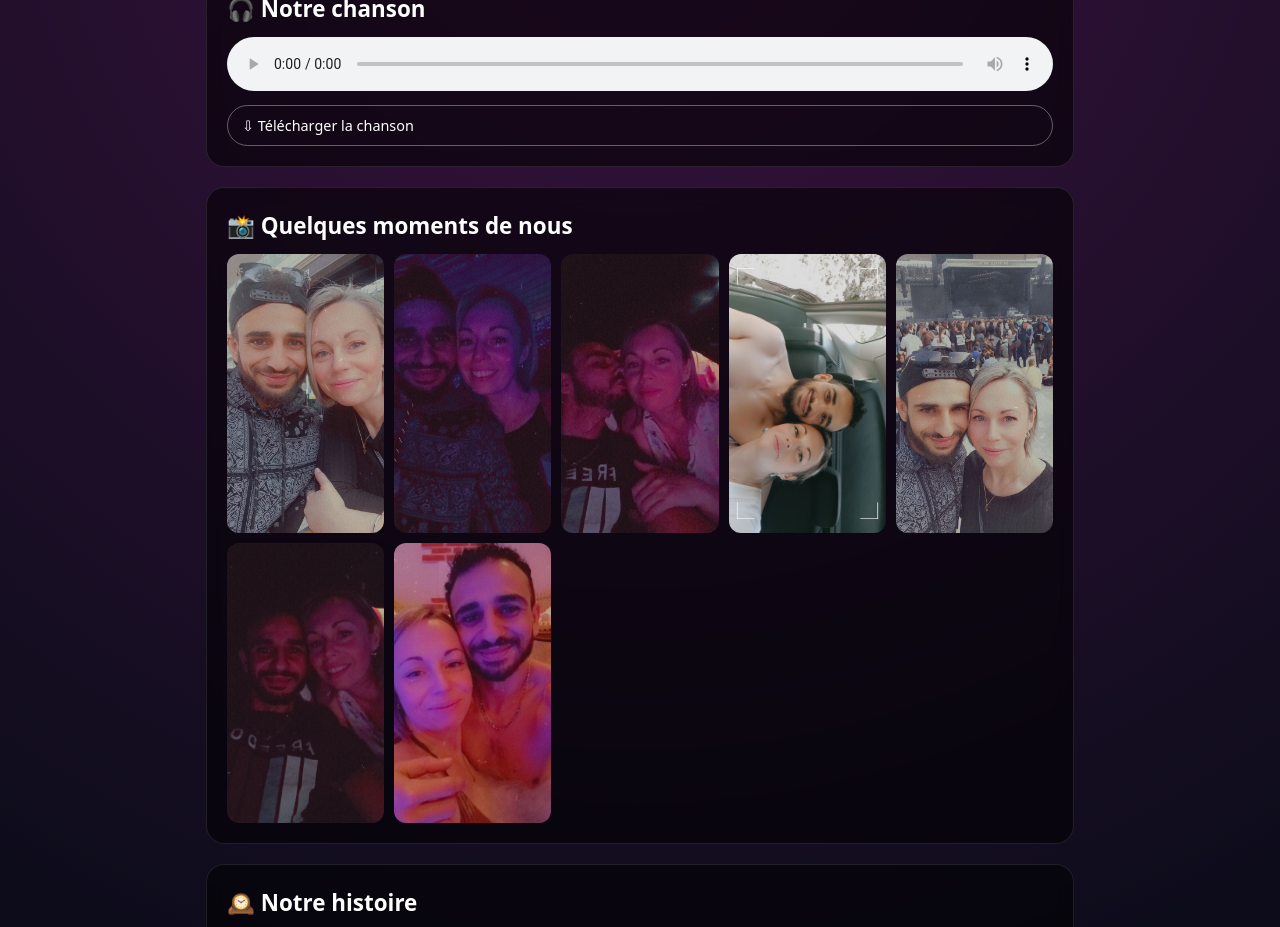
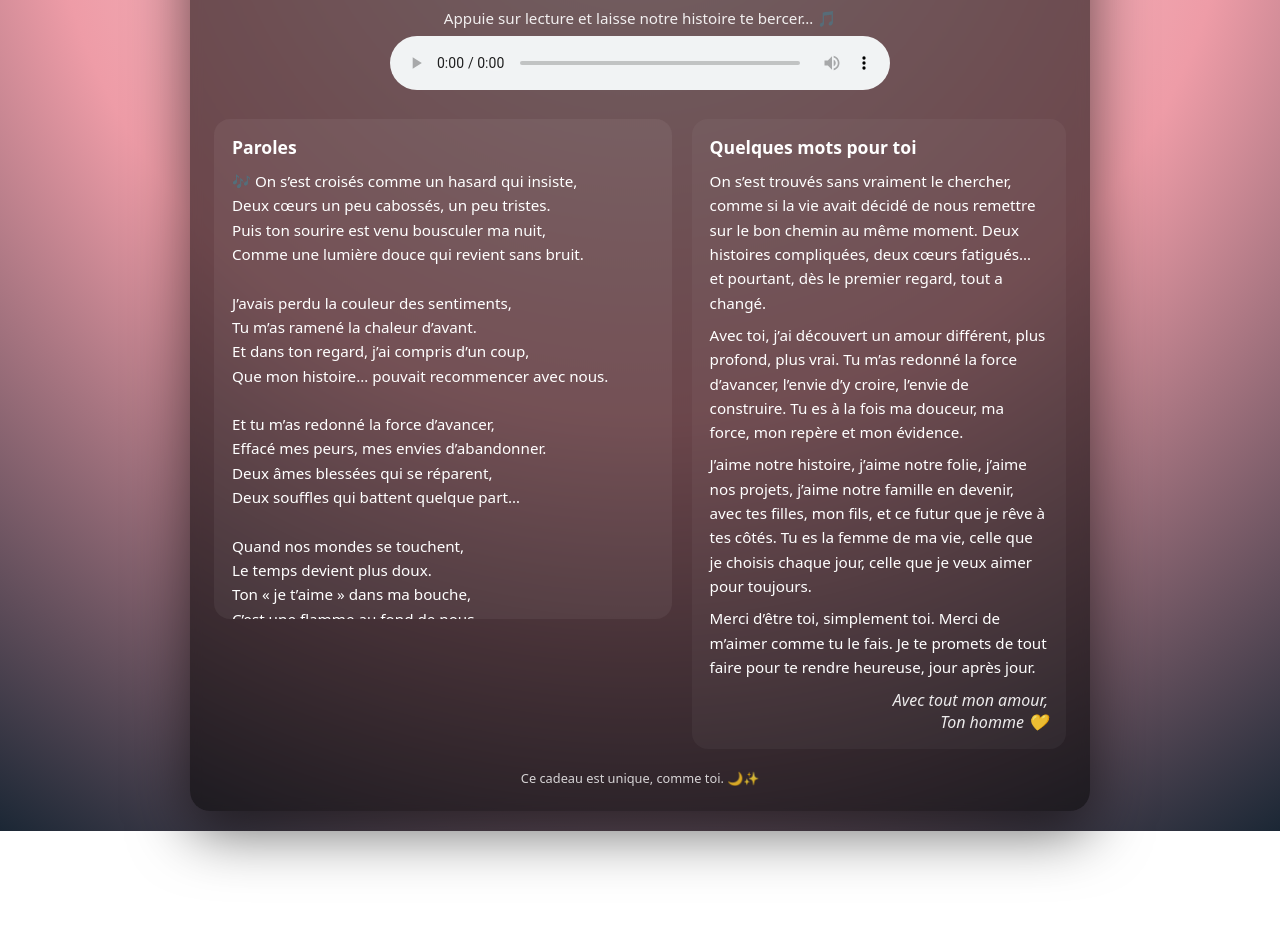
Before and after one commit to othmanyazid-lgtm/cadeau-noel, a plain HTML site: page index.html in a window 1280 px wide. Shown: the part 176-1103 px from the top of the page. After the commit the page ends 1007 px from the top, so only its background shows below. Drawn offline with Linux system fonts and the light colour scheme.

Commit message:
Update index.html

```diff
--- a/index.html
+++ b/index.html
@@ -1,196 +1,256 @@
 <!DOCTYPE html>
 <html lang="fr">
 <head>
-    <meta charset="UTF-8">
-    <title>Pour toi, mon amour ❤️</title>
-    <meta name="viewport" content="width=device-width, initial-scale=1.0">
+  <meta charset="UTF-8" />
+  <title>Quand nos mondes se touchent</title>
+  <meta name="viewport" content="width=device-width, initial-scale=1.0" />
+
   <style>
-        * { box-sizing: border-box; margin: 0; padding: 0; }
+    * {
+      box-sizing: border-box;
+      margin: 0;
+      padding: 0;
+    }
+
     body {
-            font-family: system-ui, -apple-system, BlinkMacSystemFont, 'Segoe UI', sans-serif;
-            background: radial-gradient(circle at top, #3b1240 0%, #0c0c1a 55%, #050509 100%);
+      font-family: system-ui, -apple-system, BlinkMacSystemFont, "Segoe UI", sans-serif;
+      background: radial-gradient(circle at top, #ffdde1, #ee9ca7, #1b2735);
       color: #fff;
-            line-height: 1.6;
+      min-height: 100vh;
+      display: flex;
+      justify-content: center;
+      align-items: flex-start;
+      padding: 20px;
     }
+
     .page {
       max-width: 900px;
-            margin: 0 auto;
-            padding: 24px 16px 40px;
+      width: 100%;
+      background: rgba(0, 0, 0, 0.55);
+      border-radius: 20px;
+      padding: 24px;
+      box-shadow: 0 20px 60px rgba(0, 0, 0, 0.6);
+      backdrop-filter: blur(6px);
     }
+
     header {
       text-align: center;
-            margin-bottom: 32px;
+      margin-bottom: 24px;
     }
+
     header h1 {
-            font-size: 2.2rem;
+      font-size: 2rem;
+      margin-bottom: 6px;
+    }
+
+    header h2 {
+      font-size: 1rem;
+      font-weight: 400;
+      opacity: 0.9;
+    }
+
+    .heart-divider {
+      text-align: center;
+      font-size: 1.5rem;
+      margin: 12px 0 20px;
+    }
+
+    /* Bloc audio */
+    .audio-block {
+      text-align: center;
+      margin-bottom: 24px;
+    }
+
+    .audio-block p {
       margin-bottom: 8px;
+      font-size: 0.95rem;
+      opacity: 0.9;
     }
-        header p { opacity: 0.85; }
 
-        .card {
-            background: rgba(0,0,0,0.55);
-            border-radius: 18px;
-            padding: 20px;
-            margin-bottom: 20px;
-            border: 1px solid rgba(255,255,255,0.1);
-            backdrop-filter: blur(8px);
+    audio {
+      width: 100%;
+      max-width: 500px;
     }
-        .card h2 {
-            font-size: 1.4rem;
+
+    /* Mise en page principale */
+    .content-grid {
+      display: grid;
+      grid-template-columns: minmax(0, 1.1fr) minmax(0, 0.9fr);
+      gap: 20px;
+    }
+
+    @media (max-width: 768px) {
+      .content-grid {
+        grid-template-columns: 1fr;
+      }
+    }
+
+    /* Paroles */
+    .lyrics {
+      background: rgba(255, 255, 255, 0.05);
+      border-radius: 16px;
+      padding: 16px 18px;
+      max-height: 500px;
+      overflow-y: auto;
+    }
+
+    .lyrics h3 {
+      font-size: 1.1rem;
       margin-bottom: 10px;
     }
 
-        /* Audio */
-        .audio-wrapper {
-            display: flex;
-            flex-direction: column;
-            gap: 10px;
-        }
-        audio { width: 100%; }
-
-        .download-link {
-            display: inline-block;
-            margin-top: 4px;
-            padding: 8px 14px;
-            border-radius: 999px;
-            border: 1px solid rgba(255,255,255,0.35);
-            text-decoration: none;
-            color: #fff;
-            font-size: 0.9rem;
+    .lyrics p {
+      font-size: 0.95rem;
+      line-height: 1.6;
+      white-space: pre-wrap;
     }
 
-        /* Galerie */
-        .gallery {
-            display: grid;
-            grid-template-columns: repeat(auto-fit, minmax(140px, 1fr));
-            gap: 10px;
-        }
-        .gallery img {
-            width: 100%;
-            height: 100%;
-            object-fit: cover;
-            border-radius: 12px;
+    /* Lettre d'amour */
+    .letter {
+      background: rgba(255, 255, 255, 0.04);
+      border-radius: 16px;
+      padding: 16px 18px;
     }
 
-        /* Paroles & lettre */
-        .lyrics, .letter {
-            white-space: pre-line;
-            font-size: 0.98rem;
+    .letter h3 {
+      font-size: 1.1rem;
+      margin-bottom: 10px;
     }
 
-        .timeline-item {
-            margin-bottom: 10px;
-            padding-left: 10px;
-            border-left: 2px solid rgba(255,255,255,0.3);
-        }
-        .timeline-item span {
-            font-weight: bold;
-            display: block;
-            margin-bottom: 2px;
+    .letter p {
+      font-size: 0.95rem;
+      line-height: 1.6;
+      margin-bottom: 8px;
     }
 
+    .signature {
+      margin-top: 10px;
+      font-style: italic;
+      text-align: right;
+      opacity: 0.9;
+    }
+
+    /* Pied de page */
     footer {
+      margin-top: 20px;
       text-align: center;
       font-size: 0.8rem;
-            opacity: 0.7;
-            margin-top: 20px;
+      opacity: 0.8;
     }
   </style>
 </head>
 <body>
   <div class="page">
     <header>
-        <h1>Pour toi, Aurélie ❤️</h1>
-        <p>Une petite page rien que pour nous deux, à écouter, regarder, et revivre notre histoire.</p>
+      <h1>Quand nos mondes se touchent</h1>
+      <h2>Pour toi, mon amour 💖</h2>
+      <div class="heart-divider">❤︎ ❤︎ ❤︎</div>
     </header>
 
-    <!-- MUSIQUE -->
-    <section class="card">
-        <h2>🎧 Notre chanson</h2>
-        <div class="audio-wrapper">
-            <audio controls>
-                <source src="audio/mon-amour.mp3" type="audio/mpeg">
-                Ton navigateur ne supporte pas la lecture audio.
+    <section class="audio-block">
+      <p>Appuie sur lecture et laisse notre histoire te bercer… 🎵</p>
+      <!-- ⚠️ Assure-toi que le fichier existe bien : audio/mon-amour.mp3 -->
+      <audio id="song" controls>
+        <source src="audio/mon-amour.mp3" type="audio/mpeg" />
+        Ton navigateur ne supporte pas l’élément audio.
       </audio>
-            <a class="download-link" href="audio/mon-amour.mp3" download>
-                ⇩ Télécharger la chanson
-            </a>
-        </div>
     </section>
 
-    <!-- GALERIE PHOTOS -->
-    <section class="card">
-        <h2>📸 Quelques moments de nous</h2>
-        <div class="gallery">
-            <img src="images/photo1.jpg" alt="Nous deux - souvenir 1">
-            <img src="images/photo2.jpg" alt="Nous deux - souvenir 2">
-            <img src="images/photo3.jpg" alt="Nous deux - souvenir 3">
-            <img src="images/photo4.jpg" alt="Nous deux - souvenir 4">
-            <img src="images/photo5.jpg" alt="Nous deux - souvenir 5">
-            <img src="images/photo6.jpg" alt="Nous deux - souvenir 6">
-            <img src="images/photo7.jpg" alt="Nous deux - souvenir 7">
+    <section class="content-grid">
+      <!-- Paroles -->
+      <div class="lyrics">
+        <h3>Paroles</h3>
+        <p>🎶 On s’est croisés comme un hasard qui insiste,
+Deux cœurs un peu cabossés, un peu tristes.
+Puis ton sourire est venu bousculer ma nuit,
+Comme une lumière douce qui revient sans bruit.
+
+J’avais perdu la couleur des sentiments,
+Tu m’as ramené la chaleur d’avant.
+Et dans ton regard, j’ai compris d’un coup,
+Que mon histoire… pouvait recommencer avec nous.
+
+Et tu m’as redonné la force d’avancer,
+Effacé mes peurs, mes envies d’abandonner.
+Deux âmes blessées qui se réparent,
+Deux souffles qui battent quelque part…
+
+Quand nos mondes se touchent,
+Le temps devient plus doux.
+Ton « je t’aime » dans ma bouche,
+C’est une flamme au fond de nous.
+
+Ta peau fraîche sur ma peau chaude,
+Nos deux corps qui se décodent.
+C’est un amour qu’on ne contrôle pas,
+Quand nos mondes…
+Quand nos mondes se touchent comme ça.
+
+Tes yeux verts m’emmènent ailleurs,
+Un océan calme, un éclat de chaleur.
+La plus belle femme que j’ai rencontrée,
+Tu fais battre mon cœur en liberté.
+
+Tes filles, mon fils, nos vies qui s’accordent,
+Un futur qui s’ouvre, un bonheur qui déborde.
+Et quand nos corps se frôlent doucement,
+On fusionne…
+comme deux âmes dans le vent.
+
+Dans tes bras, tout devient clair,
+Le bruit du monde devient léger dans l’air.
+Tu es ma paix, tu es mon feu,
+Tu es le chemin de tous mes vœux.
+
+Quand nos mondes se touchent,
+Le temps devient plus doux.
+Ton « je t’aime » dans ma bouche,
+C’est une flamme au fond de nous.
+
+Ta peau fraîche sur ma peau chaude,
+Nos deux corps qui se décodent.
+C’est un amour qu’on ne contrôle pas,
+Quand nos mondes…
+Quand nos mondes se touchent comme ça.
+
+Quand tu respires près de moi,
+Je sens tout ce que l’amour a de vrai.
+Tu es forte, tu mérites la joie,
+Laisse-moi t’aimer comme jamais.
+
+Je le sais au fond de ma voix,
+Tu es la femme de ma vie…
+celle que je choisis.
+
+Quand nos mondes se touchent,
+Je deviens un homme nouveau.
+Quand ton cœur me chuchote,
+J’entends brûler nos deux peaux.
+
+Ta peau fraîche sur ma peau chaude,
+Nos deux cœurs qui se répondent.
+Et plus les jours passent, plus je vois
+Que nos mondes…
+nos mondes
+se touchent à chaque fois. 🎶</p>
       </div>
-    </section>
 
-    <!-- LIGNE DU TEMPS -->
-    <section class="card">
-        <h2>🕰️ Notre histoire</h2>
-        <div class="timeline">
-            <div class="timeline-item">
-                <span>✨ Le début</span>
-                Nous nous sommes trouvés sans même le chercher, comme une évidence qui attendait son moment.
-            </div>
-            <div class="timeline-item">
-                <span>🍽️ Un repas… et tout a changé</span>
-                Un regard, un sourire, et nos deux histoires cabossées se sont rejointes pour n’en écrire qu’une.
-            </div>
-            <div class="timeline-item">
-                <span>❤️ Le coup de foudre</span>
-                Emotionnel, sentimental, physique… tout était là, tout de suite. Comme si on s’était toujours attendus.
-            </div>
-            <div class="timeline-item">
-                <span>🏠 Construire ensemble</span>
-                On a tout quitté, tout réinventé, pour créer une vie qui nous ressemble vraiment.
-            </div>
-            <div class="timeline-item">
-                <span>👨‍👩‍👧‍👦 Notre grande famille</span>
-                Tes filles, mon fils, nos enfants… la promesse d’une maison pleine de rires, d’amour et de projets.
+      <!-- Lettre d'amour -->
+      <div class="letter">
+        <h3>Quelques mots pour toi</h3>
+        <p>On s’est trouvés sans vraiment le chercher, comme si la vie avait décidé de nous remettre sur le bon chemin au même moment. Deux histoires compliquées, deux cœurs fatigués… et pourtant, dès le premier regard, tout a changé.</p>
+        <p>Avec toi, j’ai découvert un amour différent, plus profond, plus vrai. Tu m’as redonné la force d’avancer, l’envie d’y croire, l’envie de construire. Tu es à la fois ma douceur, ma force, mon repère et mon évidence.</p>
+        <p>J’aime notre histoire, j’aime notre folie, j’aime nos projets, j’aime notre famille en devenir, avec tes filles, mon fils, et ce futur que je rêve à tes côtés. Tu es la femme de ma vie, celle que je choisis chaque jour, celle que je veux aimer pour toujours.</p>
+        <p>Merci d’être toi, simplement toi. Merci de m’aimer comme tu le fais. Je te promets de tout faire pour te rendre heureuse, jour après jour.</p>
+        <div class="signature">
+          Avec tout mon amour,<br />
+          Ton homme 💛
         </div>
       </div>
     </section>
 
-    <!-- PAROLES (à adapter avec ton texte) -->
-    <section class="card">
-        <h2>🎵 Paroles de notre chanson</h2>
-        <div class="lyrics">
-            [Colle ici les paroles complètes que tu as écrites pour la chanson]
-        </div>
-    </section>
-
-    <!-- LETTRE D'AMOUR -->
-    <section class="card">
-        <h2>💌 Une lettre pour toi</h2>
-        <div class="letter">
-            Mon amour,
-
-            Cette page, cette chanson, ces photos… tout ça, c’est juste une petite façon de te dire merci.
-            Merci d’être entrée dans ma vie, de l’avoir retournée pour en faire quelque chose de beau,
-            de vrai, de simple et de profond à la fois.
-
-            Avec toi, je me sens à ma place. Avec toi, je me projette, je rêve, je souris même dans
-            les jours compliqués. Avec toi, j’ai envie de vieillir, de voir nos enfants grandir, de
-            construire une grande famille heureuse.
-
-            Je t’aime plus que ces quelques lignes ne pourront jamais le dire.
-            Merci d’être toi. Merci de nous.
-
-            Pour toujours,
-            [Ton prénom]
-        </div>
-    </section>
-
     <footer>
-        Fait avec tout mon amour pour toi ❤️
+      Ce cadeau est unique, comme toi. 🌙✨
     </footer>
   </div>
 </body>
```
Lines whose indentation alone changed are shown as unchanged.
